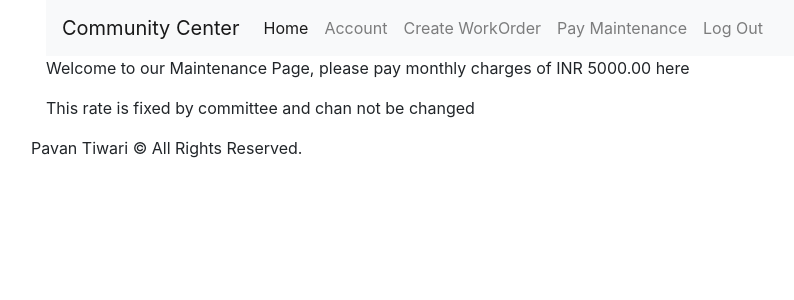
After one commit to PavanTiwari/AMSProject, a Flask app: page /payment in a window 1280 px wide. The commit adds this page. Shown: the top 300 px of the page, without its empty margins (54-848 px from the left). Run offline with Flask 2, Linux system fonts and the light colour scheme; a user stored in the database is signed in; some libraries are stand-ins or nearby versions.

Commit message:
initial commit

```diff
--- a/AMS/templates/base.html
+++ b/AMS/templates/base.html
@@ -38,7 +38,7 @@
     <li class="nav-item"  ><a class="nav-link"href="{{ url_for('users.account') }}">Account</a></li>
     <li class="nav-item" ><a class="nav-link"  href="{{ url_for('workorder_posts.create_post') }}">Create WorkOrder</a></li>
 
-    <li class="nav-item"  ><a class="nav-link" href="{{ url_for('workorder_posts.create_post') }}">Pay Maintenance</a></li>
+    <li class="nav-item"  ><a class="nav-link" href="{{ url_for('users.payment') }}">Pay Maintenance</a></li>
     <li></li>
     <li class="nav-item"  ><a class="nav-link" href="{{ url_for('users.logout') }}">Log Out</a></li>
 
--- /dev/null
+++ b/AMS/templates/payment.html
@@ -0,0 +1,21 @@
+{% extends "base.html" %}
+{% block content %}
+  <div class="container">
+<form action="{{url_for('users.payment1')}}" method="POST" >
+ <p>Welcome to our Maintenance Page, please pay monthly charges of INR 5000.00 here</p>
+  <p>This rate is fixed by committee and chan not be changed</p>
+  {# THIS IS A TEST KEY. TO FIND YOUR OWN KEY, LOG IN TO YOUR STRIPE ACCOUNT
+  THEN GO TO: https://stripe.com/docs/quickstart #}
+    <script
+      src="https://checkout.stripe.com/checkout.js" class="stripe-button"
+      data-key={{public_key}}
+      data-amount="500000"
+      data-name="Maintenance Cheque"
+      data-description="Maintenance"
+      data-image="https://images.unsplash.com/photo-1514984879728-be0aff75a6e8?ixlib=rb-0.3.5&ixid=eyJhcHBfaWQiOjEyMDd9&s=35dcb9bb6f3e097541dd732a99c44766&auto=format&fit=crop&w=1576&q=80"
+      data-locale="auto"
+      data-zip-code="true">
+    </script>
+  </form>
+  <div class="container">
+{% endblock %}
--- a/AMS/users/views.py
+++ b/AMS/users/views.py
@@ -5,9 +5,14 @@ from werkzeug.security import generate_password_hash,check_password_hash
 from AMS.models import User, workorderPost
 from AMS.users.forms import RegistrationForm, LoginForm, UpdateUserForm
 from AMS.users.picture_handler import add_profile_pic
+import stripe
 
 
 users = Blueprint('users', __name__)
+
+public_key = 'pk_test_6pRNASCoBOKtIshFeQd4XMUh'
+
+stripe.api_key = "sk_test_BQokikJOvBiI2HlWgH4olfQ2"
 
 @users.route('/register', methods=['GET', 'POST'])
 def register():
@@ -96,3 +101,25 @@ def user_posts(username):
     user = User.query.filter_by(username=username).first_or_404()
     workorder_posts = workorderPost.query.filter_by(author=user).order_by(workorderPost.date.desc()).paginate(page=page, per_page=5)
     return render_template('workorder.html.html', workorder_posts=workorder_posts, user=user)
+
+@users.route('/payment', methods=[ 'GET'])
+@login_required
+def payment():
+    return render_template('payment.html', public_key=public_key)
+
+@users.route('/payment1', methods=[ 'POST' ])
+@login_required
+def payment1():
+    # CUSTOMER INFORMATION
+    customer = stripe.Customer.create(email=request.payment.form['stripeEmail'],
+                                      source=request.payment.form['stripeToken'])
+
+    # CHARGE/PAYMENT INFORMATION
+    charge = stripe.Charge.create(
+        customer=customer.id,
+        amount=5000,
+        currency='INR',
+        description='Monthly Maintenance'
+    )
+
+    return redirect(url_for('core.index'))
--- a/app.py
+++ b/app.py
@@ -1,4 +1,4 @@
 from AMS import app
 
 if __name__ == '__main__':
-    app.run()
+    app.run( debug = True)
```
